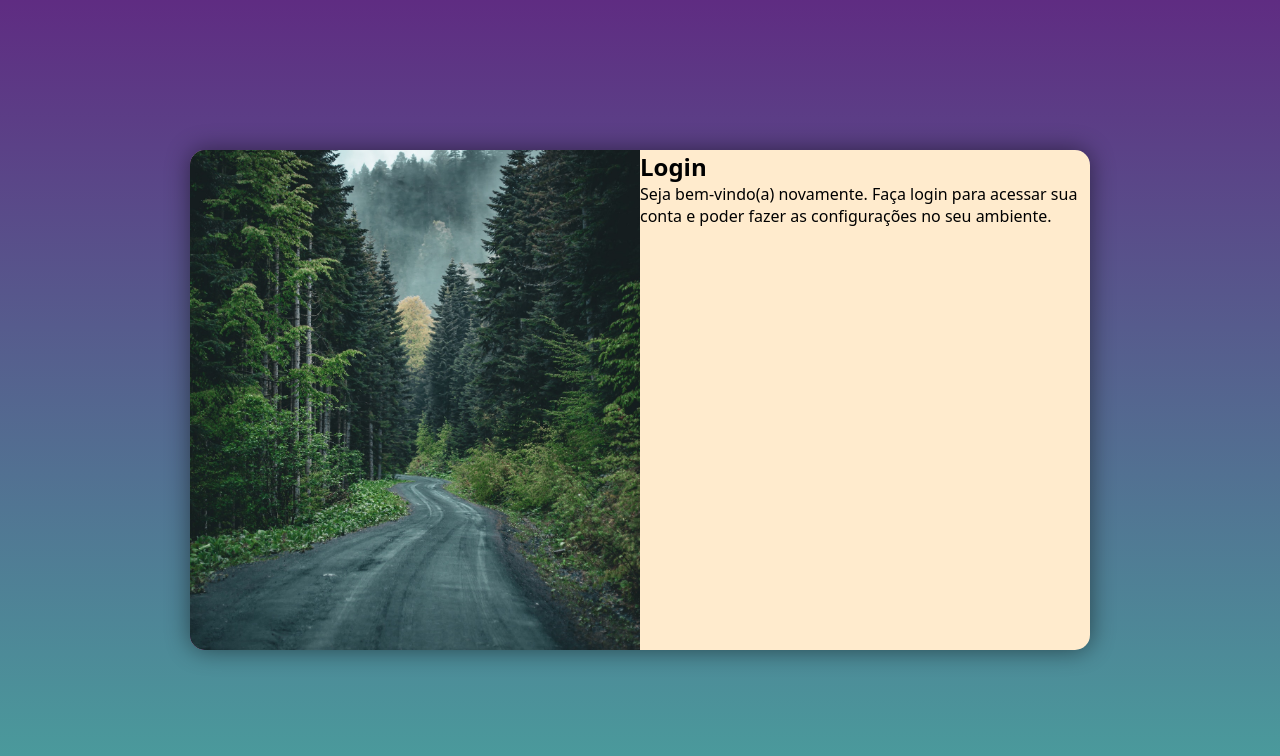
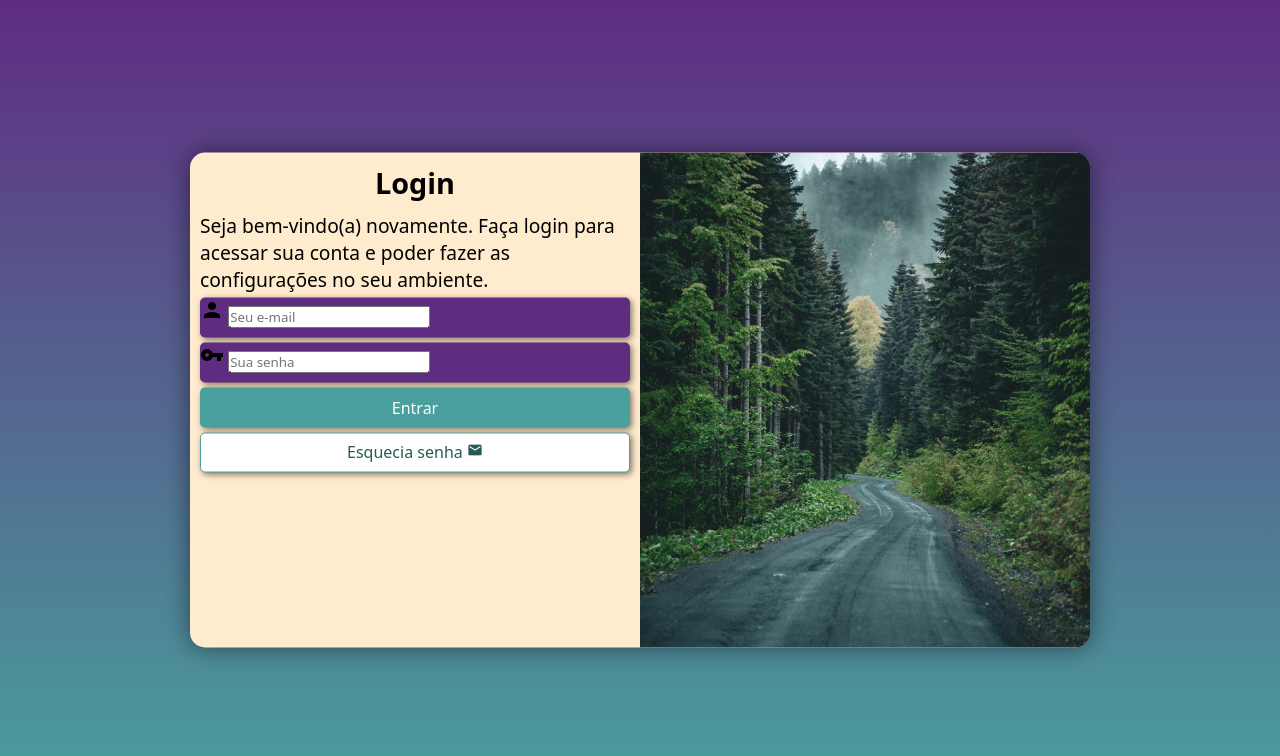
Before and after one commit to LMenegale/projeto-login, a plain HTML site: page index.html in a window 1280 px wide. Drawn offline with Linux system fonts and the light colour scheme.

Commit message:
Adicionei o formulário

```diff
--- a/estilos/media-query.css
+++ b/estilos/media-query.css
@@ -30,6 +30,10 @@
         float: right;
         width: 70%;
     }
+
+    div#formulario > p {
+        font-size: 1.2em;
+    }
 }
 
 @media screen and (min-width: 1024px) {
@@ -42,13 +46,21 @@
     }
 
     section#login > div#imagem {
-        float: left;
+        float: right;
         width: 50%;
         height: 100%;
     }
 
     section#login > div#formulario {
-        float: right;
+        float: left;
         width: 50%;
     }
+
+    div#formulario > h1 {
+        font-size: 1.8em;
+    }
+
+    div#formulario > p {
+        font-size: 1.2em;
+    }
 }
--- a/estilos/style.css
+++ b/estilos/style.css
@@ -32,7 +32,7 @@ section#login {
     overflow: hidden;
     background-color: blanchedalmond;
     width: 250px;
-    height: 500px;
+    height: 495px;
     border-radius: 15px;
     box-shadow: 0px 0px 25px rgba(0, 0, 0, 0.493);
     transition: width .3s, height .3s;
@@ -49,4 +49,69 @@ section#login > div#imagem {
 
 section#login > div#formulario {
     display: block;
+    padding: 10px;
 }
+
+div#formulario > h1 {
+    text-align: center;
+    margin-bottom: 10px;
+}
+
+div#formulario > p {
+    font-size: 0.8em;
+}
+
+form > div.campo {
+    background-color: #5f2c82;
+    display: block;
+    width: 100%;
+    height: 40px;
+    border-radius: 5px;
+    margin: 5px 0px;
+    box-shadow: 2px 2px 6px rgba(0, 0, 0, 0.500);
+}
+
+div.campo > label {
+    display: none;
+}
+
+form > input[type=submit] {
+    display: block;
+    font-size: 1em;
+    width: 100%;
+    height: 40px;
+    background-color: #49a09d;
+    color: white;
+    border: none;
+    border-radius: 5px;
+    cursor: pointer;
+    box-shadow: 2px 2px 6px rgba(0, 0, 0, 0.500);
+}
+
+form > input[type=submit]:hover {
+    background-color: #3d8885;
+}
+
+form a.botao {
+    display: block;
+    text-align: center;
+    font-size: 1em;
+    width: 100%;
+    height: 40px;
+    padding-top: 7px;
+    margin-top: 5px;
+    background-color: white;
+    color: #285a58;
+    border: 1px solid #49a09d;
+    border-radius: 5px;
+    text-decoration: none;
+    box-shadow: 2px 2px 6px rgba(0, 0, 0, 0.500);
+}
+
+form a.botao:hover {
+    background-color: #55bdb9;
+}
+
+form a.botao span {
+    font-size: 1em;
+}
--- a/index.html
+++ b/index.html
@@ -4,6 +4,7 @@
     <meta charset="UTF-8">
     <meta name="viewport" content="width=device-width, initial-scale=1.0">
     <title>Projeto Login</title>
+    <link href="https://fonts.googleapis.com/icon?family=Material+Icons" rel="stylesheet">
     <link rel="stylesheet" href="estilos/style.css">
     <link rel="stylesheet" href="estilos/media-query.css">
 </head>
@@ -16,8 +17,21 @@
             <div id="formulario">
                 <h1>Login</h1>
                 <p>Seja bem-vindo(a) novamente. Faça login para acessar sua conta e poder fazer as configurações no seu ambiente.</p>
-                <form action="login.php" method="post">
-
+                <form action="login.php" method="post" autocomplete="on">
+                    <div class="campo">
+                        <span class="material-icons">person</span>
+                        <input type="email" name="login" id="ilogin" placeholder="Seu e-mail" autocomplete="email" required maxlength="50">
+                        <label for="ilogin">Login</label>
+                    </div>
+                    <div class="campo">
+                        <span class="material-icons">vpn_key</span>
+                        <input type="password" name="senha" id="isenha" placeholder="Sua senha" autocomplete="current-password" required minlength="8" maxlength="20">
+                        <label for="isenha">Senha</label>
+                    </div>
+                    <input type="submit" value="Entrar">
+                    <a href="esqueci.html" class="botao">
+                        Esquecia senha <span class="material-icons">email</span>
+                    </a>
                 </form>
             </div>
         </section>
```
